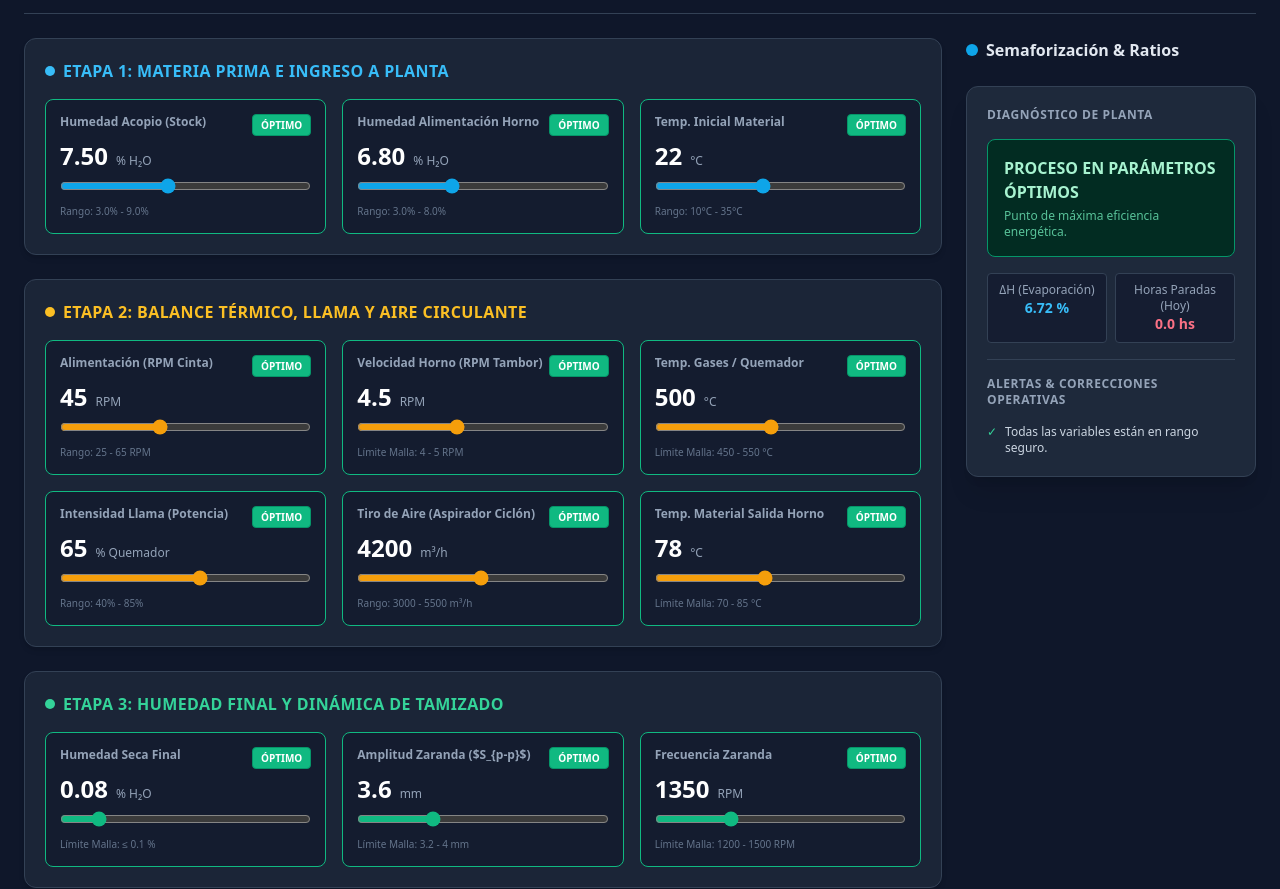
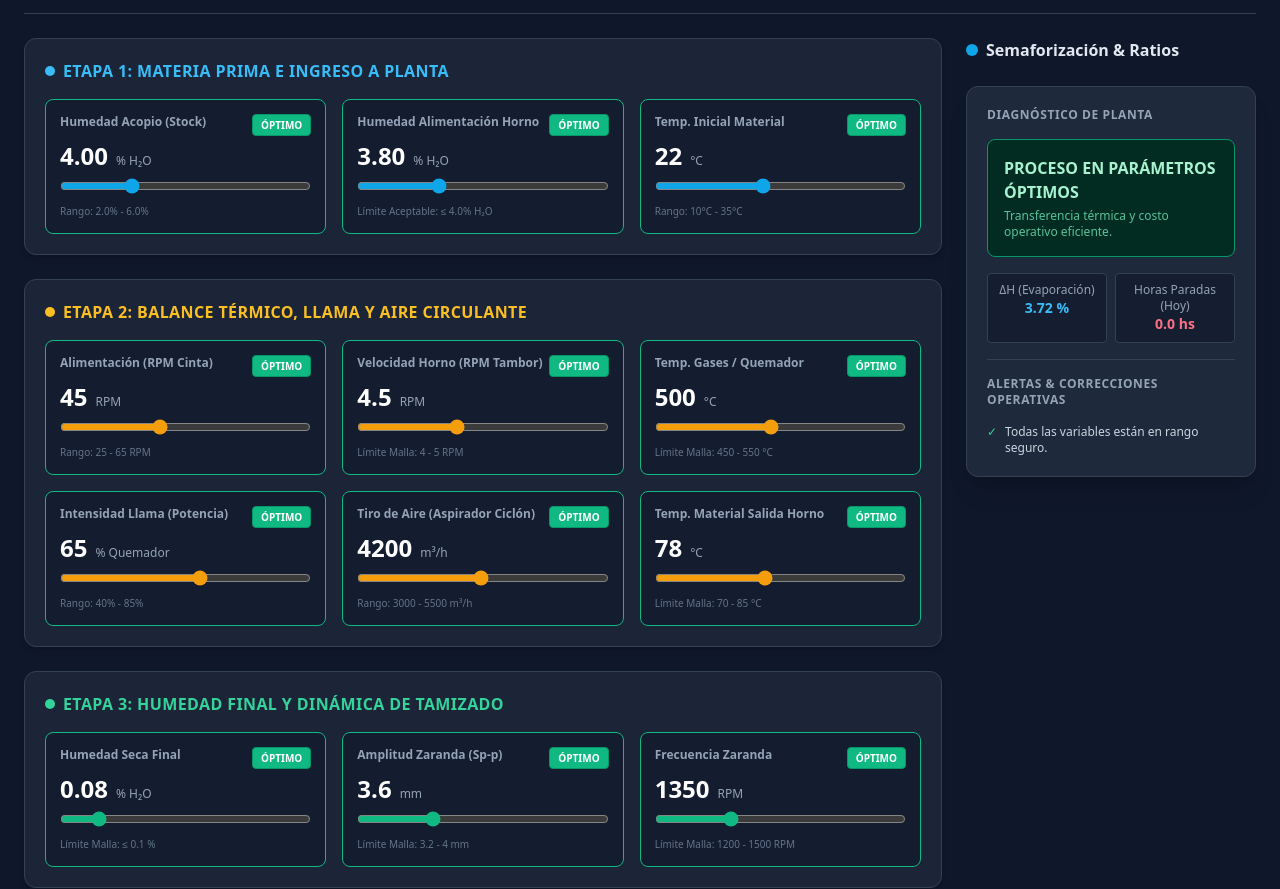
Before and after one commit to LucasPred/Planta-Secado-Tamizado, a plain HTML site: page index.html in a window 1280 px wide. Shown: the part 83-972 px from the top of the page. Drawn offline with nearby package versions, Linux system fonts and the light colour scheme.

```diff
--- a/index.html
+++ b/index.html
@@ -60,11 +60,11 @@
                             <span id="badgeHumedadAcopio" class="px-2 py-0.5 rounded text-[10px] font-bold">--</span>
                         </div>
                         <div class="flex items-baseline gap-2 my-1">
-                            <span id="valHumedadAcopio" class="text-2xl font-bold text-white">7.50</span>
+                            <span id="valHumedadAcopio" class="text-2xl font-bold text-white">4.00</span>
                             <span class="text-slate-400 text-xs">% H₂O</span>
                         </div>
-                        <input type="range" id="inputHumedadAcopio" min="2.0" max="15.0" step="0.1" value="7.5" oninput="calcularTrazabilidad()" class="w-full accent-sky-500 cursor-pointer">
-                        <p id="rangeHumedadAcopio" class="text-[10px] text-slate-500 mt-1">Rango: 3.0% - 9.0%</p>
+                        <input type="range" id="inputHumedadAcopio" min="1.0" max="12.0" step="0.1" value="4.0" oninput="calcularTrazabilidad()" class="w-full accent-sky-500 cursor-pointer">
+                        <p id="rangeHumedadAcopio" class="text-[10px] text-slate-500 mt-1">Rango: 2.0% - 6.0%</p>
                     </div>
 
                     <div id="cardHumedadIngreso" class="bg-slate-900/60 p-3.5 rounded-lg border border-slate-700 transition-colors">
@@ -73,11 +73,11 @@
                             <span id="badgeHumedadIngreso" class="px-2 py-0.5 rounded text-[10px] font-bold">--</span>
                         </div>
                         <div class="flex items-baseline gap-2 my-1">
-                            <span id="valHumedadIngreso" class="text-2xl font-bold text-white">6.80</span>
+                            <span id="valHumedadIngreso" class="text-2xl font-bold text-white">3.80</span>
                             <span class="text-slate-400 text-xs">% H₂O</span>
                         </div>
-                        <input type="range" id="inputHumedadIngreso" min="2.0" max="15.0" step="0.1" value="6.8" oninput="calcularTrazabilidad()" class="w-full accent-sky-500 cursor-pointer">
-                        <p id="rangeHumedadIngreso" class="text-[10px] text-slate-500 mt-1">Rango: 3.0% - 8.0%</p>
+                        <input type="range" id="inputHumedadIngreso" min="1.0" max="10.0" step="0.1" value="3.8" oninput="calcularTrazabilidad()" class="w-full accent-sky-500 cursor-pointer">
+                        <p id="rangeHumedadIngreso" class="text-[10px] text-slate-500 mt-1">Límite Aceptable: ≤ 4.0% H₂O</p>
                     </div>
 
                     <div id="cardTempIngreso" class="bg-slate-900/60 p-3.5 rounded-lg border border-slate-700 transition-colors">
@@ -206,7 +206,7 @@
 
                     <div id="cardAmplitud" class="bg-slate-900/60 p-3.5 rounded-lg border border-slate-700 transition-colors">
                         <div class="flex justify-between text-xs font-semibold text-slate-400 mb-1">
-                            <span>Amplitud Zaranda ($S_{p-p}$)</span>
+                            <span>Amplitud Zaranda (Sp-p)</span>
                             <span id="badgeAmplitud" class="px-2 py-0.5 rounded text-[10px] font-bold">--</span>
                         </div>
                         <div class="flex items-baseline gap-2 my-1">
@@ -285,7 +285,7 @@
                     <div>
                         <h2 class="text-md font-bold text-rose-400 uppercase tracking-wide flex items-center gap-2">
                             <span class="w-2.5 h-2.5 rounded-full bg-rose-500 animate-pulse"></span>
-                            Micrositio 2: Registro de Paradas de Planta & Horas Inproductivas
+                            Micrositio 2: Registro de Paradas de Planta & Horas Improductivas
                         </h2>
                         <p class="text-xs text-slate-400">Captura causa raíz, hora inicio, duración y reanudación para cálculo de Disponibilidad/OEE.</p>
                     </div>
@@ -308,7 +308,7 @@
                         <label class="block text-slate-400 mb-1">Causa Raíz / Motivo</label>
                         <select id="paradaCausa" class="w-full bg-slate-800 border border-slate-600 rounded p-1.5 text-slate-200">
                             <option value="Mecánica: Atasco en Zaranda/Ciego">Atasco en Zaranda / Ciego Malla</option>
-                            <option value="Térmica: Humedad Excesiva en Acopio">Humedad Excesiva Stock Entrada</option>
+                            <option value="Térmica: Humedad Excesiva en Acopio (>4%)">Humedad Excesiva Entrante (>4%)</option>
                             <option value="Mecánica: Fallo Cinta Alimentación">Fallo Cinta / Reductor Alimentación</option>
                             <option value="Térmica: Apagado Quemador / Gas">Fallo Quemador / Presión Gas</option>
                             <option value="Operativa: Falta de Materia Prima">Falta Carga de Camión / Acopio</option>
@@ -366,7 +366,7 @@
                 <div class="grid grid-cols-2 gap-2 text-center text-xs">
                     <div class="bg-slate-900/60 p-2 rounded border border-slate-700">
                         <span class="block text-slate-400">ΔH (Evaporación)</span>
-                        <strong id="metricEvaporacion" class="text-sky-400 text-sm">6.72 %</strong>
+                        <strong id="metricEvaporacion" class="text-sky-400 text-sm">3.72 %</strong>
                     </div>
                     <div class="bg-slate-900/60 p-2 rounded border border-slate-700">
                         <span class="block text-slate-400">Horas Paradas (Hoy)</span>
@@ -489,10 +489,14 @@
             let instruccion = [];
 
             // Evaluaciones semafóricas
-            evaluarVariable('HumedadAcopio', hAcopio, 3.0, 9.0, 2.0, 11.0);
+            evaluarVariable('HumedadAcopio', hAcopio, 2.0, 5.0, 1.0, 8.0);
 
-            let res = evaluarVariable('HumedadIngreso', hIngreso, 3.0, 8.0, 2.0, 10.0);
-            if (res === 1) { desviosCriticos++; instruccion.push(`🔴 <strong>Humedad Entrada Alta (${hIngreso}%):</strong> Bajar cinta alimentadora.`); }
+            // Ajuste estricto: Humedad de Ingreso Máxima Aceptable = 4.0%
+            let res = evaluarVariable('HumedadIngreso', hIngreso, 1.0, 4.0, 0.0, 4.0);
+            if (hIngreso > 4.0) {
+                desviosCriticos++;
+                instruccion.push(`🔴 <strong>DESVÍO POR INEFICIENCIA EN COSTOS (Humedad Ingreso ${hIngreso.toFixed(1)}% > 4.0%):</strong> Exceso de agua en materia prima eleva exponencialmente el consumo de gas en $m^3/tn$. Drenar stock o mezclar con arena seca.`);
+            }
 
             evaluarVariable('TempIngreso', tIngreso, 10, 35, 5, 40);
             evaluarVariable('RpmCinta', rpmCinta, 25, 65, 15, 80);
@@ -542,7 +546,7 @@
             if (desviosCriticos === 0 && advertencias === 0) {
                 globalCard.className = "p-4 rounded-lg bg-emerald-950 border border-emerald-600 text-emerald-200 transition-colors";
                 globalText.innerText = "PROCESO EN PARÁMETROS ÓPTIMOS";
-                globalSub.innerText = "Punto de máxima eficiencia energética.";
+                globalSub.innerText = "Transferencia térmica y costo operativo eficiente.";
                 contLista.innerHTML = `<li class="flex items-start gap-2"><span class="text-emerald-400">✓</span><span>Todas las variables están en rango seguro.</span></li>`;
             } else {
                 globalCard.className = "p-4 rounded-lg bg-rose-950 border border-rose-600 text-rose-200 transition-colors";
@@ -597,7 +601,7 @@
             tbody.innerHTML = dbTelemetria.map(r => `
                 <td class="p-2 text-slate-400">${r.fechaHora}</td>
                 <td class="p-2 font-bold text-sky-400">${r.malla}</td>
-                <td class="p-2">${r.hIngreso}%</td>
+                <td class="p-2 font-bold ${r.hIngreso > 4.0 ? 'text-rose-400' : 'text-emerald-400'}">${r.hIngreso}%</td>
                 <td class="p-2 font-bold ${r.hSalida > 0.1 ? 'text-rose-400' : 'text-emerald-400'}">${r.hSalida}%</td>
                 <td class="p-2">${r.intLlama}%</td>
                 <td class="p-2">${r.flujoAire} m³/h</td>
```
